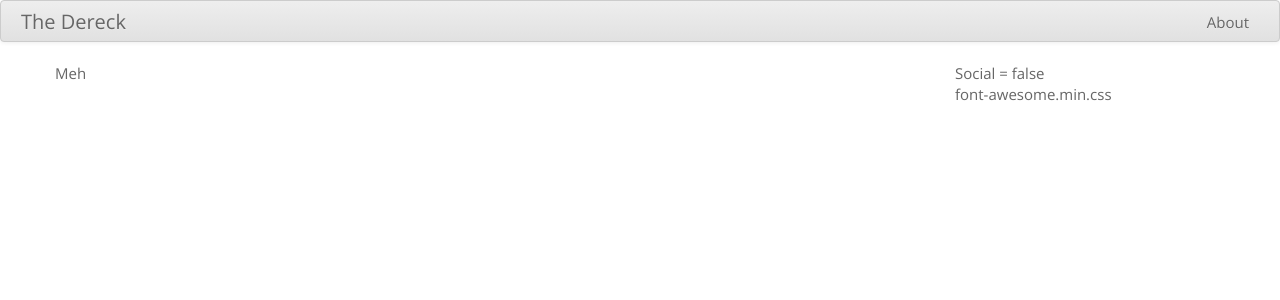
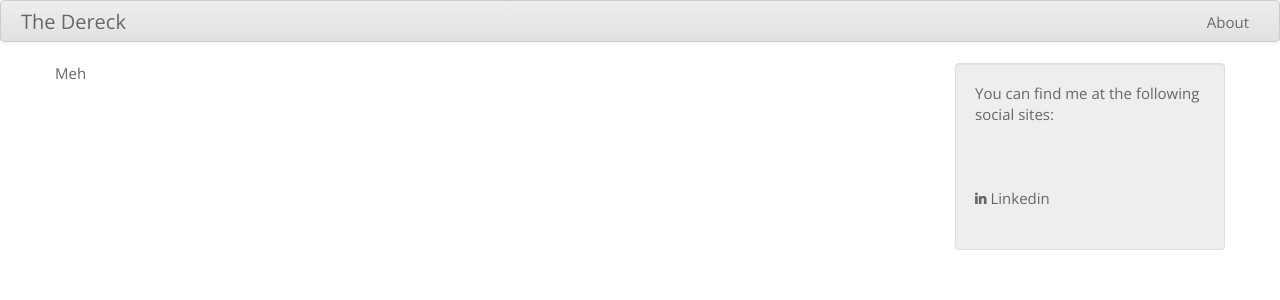
Before and after one commit to thedereck/thedereck.github.com, a Jekyll site: the page built from index.html, in a window 1280 px wide. Shown: the top 300 px of the page. Built offline with Jekyll 4.4.1, drawn with Linux system fonts in a browser that asks for light colours.

Commit message:
testing social links

```diff
--- a/_config.yml
+++ b/_config.yml
@@ -4,7 +4,7 @@ brand: The Dereck
 facebook_social_link: false
 github_social_link: false
 googleplus_social_link: false
-linkedin_social_link: www.linkedin.com
+linkedin_social_link: http://www.linkedin.com/in/dereckcurry
 pinterest_social_link: false
 twitter_social_link: false
 
--- a/_includes/body/social-links.html
+++ b/_includes/body/social-links.html
@@ -1,13 +1,27 @@
 {% assign social = false %}
 
-{% if github_social_link or facebook_social_link or googleplus_social_link or linkedin_social_link or pinterest_social_link or twitter_social_link %}
+{% if site.github_social_link or site.facebook_social_link or site.googleplus_social_link or site.linkedin_social_link or site.pinterest_social_link or site.twitter_social_link %}
 	{% assign social = true %}
 {% endif %}
 
-{% if social %}
-	Social = true<br>
-	{{ site.font_awesome_css }}
-{% else %}
-	Social = false<br>
-	{{ site.font_awesome_css }}
+{% if social and site.font_awesome_css %}
+					<div class="well">
+						You can find me at the following social sites:<br>
+						{% if site.github_social_link %}<i class="icon-github-alt"></i> GitHub{% endif %}<br>
+						{% if site.facebook_social_link %}<i class="icon-facebook"></i> Facebook{% endif %}<br>
+						{% if site.googleplus_social_link %}<i class="icon-google-plus"></i> Google+{% endif %}<br>
+						{% if site.linkedin_social_link %}<i class="icon-linkedin"></i> Linkedin{% endif %}<br>
+						{% if site.pinterest_social_link %}<i class="icon-pinterest"></i> Pinterest{% endif %}<br>
+						{% if site.twitter_social_link %}<i class="icon-twitter"></i> Twitter{% endif %}
+					</div>
+{% elsif social %}
+					<div class="well">
+						You can find me at the following social sites:<br>
+						{% if site.github_social_link %}GitHub{% endif %}<br>
+						{% if site.facebook_social_link %}Facebook{% endif %}<br>
+						{% if site.googleplus_social_link %}Google+{% endif %}<br>
+						{% if site.linkedin_social_link %}Linkedin{% endif %}<br>
+						{% if site.pinterest_social_link %}Pinterest{% endif %}<br>
+						{% if site.twitter_social_link %}Twitter{% endif %}
+					</div>
 {% endif %}
```
